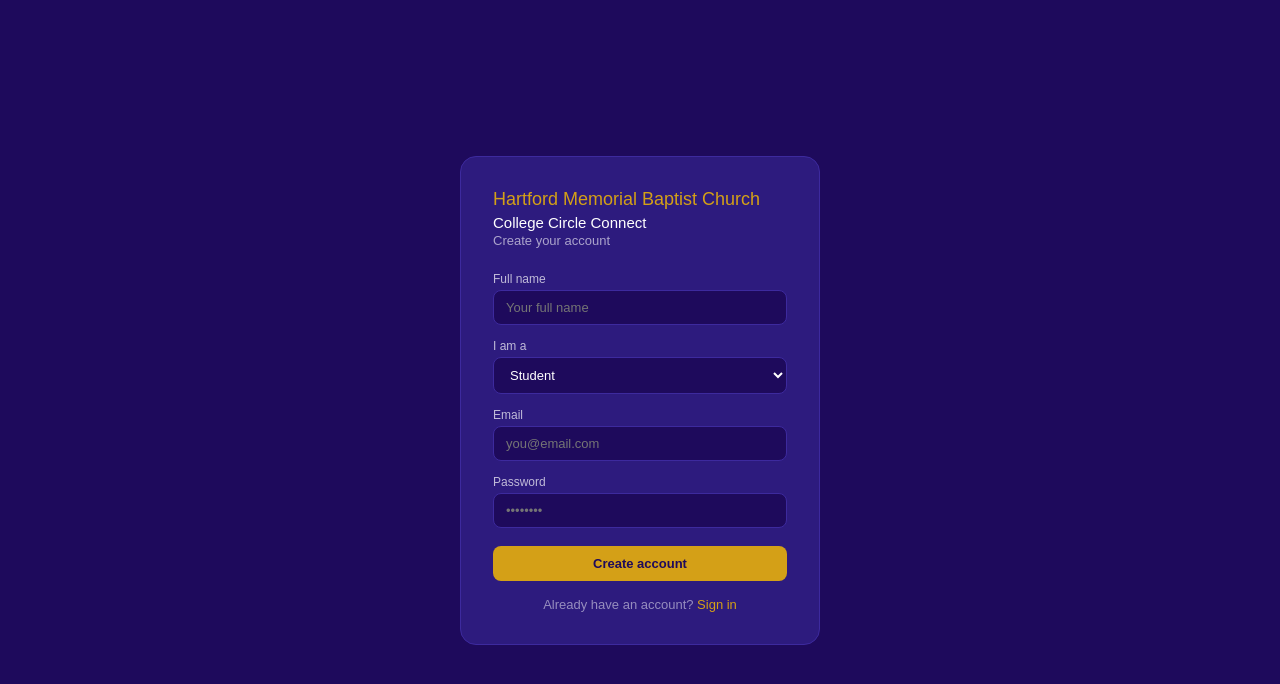
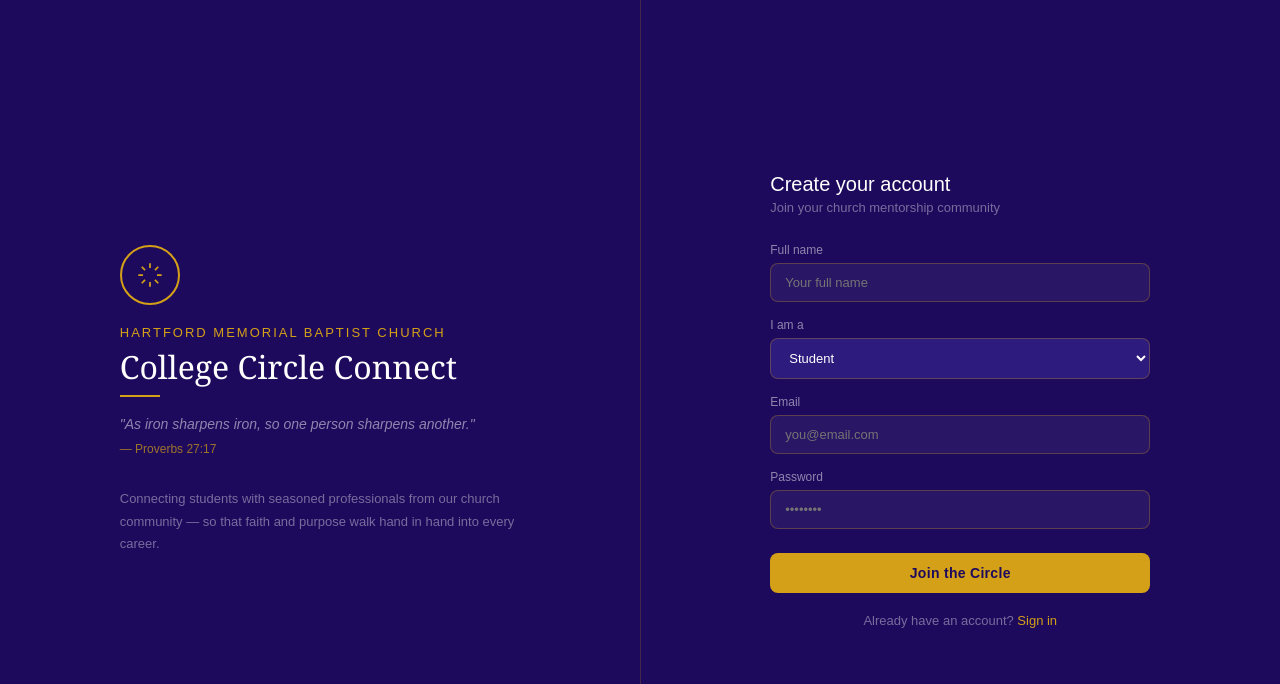
Before and after one commit to collegecircleconnect2026-sudo/college-circle-connect, a React (Vite) app: page / in a window 1280 px wide. Both pictures are taken after a click on the element "Sign up". Shown: the top 684 px of the page. Built offline with nearby package versions, Linux system fonts and the light colour scheme; no server answers.

Commit message:
Update Auth.tsx
A more faith rooted layout

```diff
--- a/src/components/Auth.tsx
+++ b/src/components/Auth.tsx
@@ -1,192 +1,159 @@
-import { useState } from 'react';
-import { supabase } from '../supabase';
+import { useState } from 'react'
+import { supabase } from '../supabase'
 
 export default function Auth() {
-  const [email, setEmail] = useState('');
-  const [password, setPassword] = useState('');
-  const [fullName, setFullName] = useState('');
-  const [role, setRole] = useState('student');
-  const [isSignUp, setIsSignUp] = useState(false);
-  const [loading, setLoading] = useState(false);
-  const [error, setError] = useState('');
+  const [email, setEmail] = useState('')
+  const [password, setPassword] = useState('')
+  const [fullName, setFullName] = useState('')
+  const [role, setRole] = useState('student')
+  const [isSignUp, setIsSignUp] = useState(false)
+  const [loading, setLoading] = useState(false)
+  const [error, setError] = useState('')
 
   async function handleAuth() {
-    setLoading(true);
-    setError('');
+    setLoading(true)
+    setError('')
     if (isSignUp) {
-      const { data, error } = await supabase.auth.signUp({ email, password });
-      if (error) {
-        setError(error.message);
-        setLoading(false);
-        return;
-      }
+      const { data, error } = await supabase.auth.signUp({ email, password })
+      if (error) { setError(error.message); setLoading(false); return }
       if (data.user) {
         await supabase.from('users').insert({
           id: data.user.id,
           full_name: fullName,
           email,
           role,
-          avatar_initials: fullName
-            .split(' ')
-            .map((n: string) => n[0])
-            .join('')
-            .slice(0, 2)
-            .toUpperCase(),
-        });
+          avatar_initials: fullName.split(' ').map((n:string) => n[0]).join('').slice(0,2).toUpperCase()
+        })
       }
     } else {
-      const { error } = await supabase.auth.signInWithPassword({
-        email,
-        password,
-      });
-      if (error) {
-        setError(error.message);
-        setLoading(false);
-        return;
+      const { error } = await supabase.auth.signInWithPassword({ email, password })
+      if (error) { setError(error.message); setLoading(false); return }
     }
-    }
-    setLoading(false);
+    setLoading(false)
   }
 
-  const s: any = {
-    wrap: {
-      minHeight: '100vh',
-      display: 'flex',
-      alignItems: 'center',
-      justifyContent: 'center',
-      background: '#1E0A5C',
-      fontFamily: 'sans-serif',
-    },
-    box: {
-      background: '#2D1B7E',
-      border: '0.5px solid #3D2A9E',
-      borderRadius: 16,
-      padding: 32,
-      width: 360,
-    },
-    logo: { fontSize: 18, fontWeight: 500, color: '#D4A017', marginBottom: 4 },
-    sub: { fontSize: 13, color: 'rgba(255,255,255,0.6)', marginBottom: 24 },
-    label: {
-      fontSize: 12,
-      color: 'rgba(255,255,255,0.7)',
-      marginBottom: 4,
-      display: 'block',
-    },
-    input: {
-      width: '100%',
-      padding: '9px 12px',
-      border: '0.5px solid #3D2A9E',
-      borderRadius: 8,
-      fontSize: 13,
-      marginBottom: 14,
-      boxSizing: 'border-box' as any,
-      background: '#1E0A5C',
-      color: 'white',
-    },
-    select: {
-      width: '100%',
-      padding: '9px 12px',
-      border: '0.5px solid #3D2A9E',
-      borderRadius: 8,
-      fontSize: 13,
-      marginBottom: 14,
-      boxSizing: 'border-box' as any,
-      background: '#1E0A5C',
-      color: 'white',
-    },
-    btn: {
-      width: '100%',
-      padding: '10px',
-      background: '#D4A017',
-      color: '#1E0A5C',
-      border: 'none',
-      borderRadius: 8,
-      fontSize: 13,
-      fontWeight: 700,
-      cursor: 'pointer',
-      marginTop: 4,
-    },
-    toggle: {
-      textAlign: 'center' as any,
-      marginTop: 16,
-      fontSize: 13,
-      color: 'rgba(255,255,255,0.5)',
-    },
-    link: { color: '#D4A017', cursor: 'pointer', fontWeight: 500 },
-    err: {
-      fontSize: 12,
-      color: '#ff6b6b',
-      marginBottom: 12,
-      background: 'rgba(255,100,100,0.1)',
-      padding: '8px 10px',
-      borderRadius: 6,
-    },
-  };
-
   return (
-    <div style={s.wrap}>
-      <div style={s.box}>
-        <div style={s.logo}>Hartford Memorial Baptist Church</div>
-        <div
-          style={{
-            fontSize: 15,
-            fontWeight: 500,
-            color: 'white',
-            marginBottom: 2,
-          }}
-        >
+    <div style={{
+      minHeight:'100vh',
+      display:'flex',
+      background:'#1E0A5C',
+      fontFamily:"'Georgia', serif",
+    }}>
+      <div style={{
+        flex:1,
+        display:'flex',
+        flexDirection:'column',
+        alignItems:'center',
+        justifyContent:'center',
+        padding:'40px',
+        borderRight:'0.5px solid rgba(212,160,23,0.2)',
+      }}>
+        <div style={{maxWidth:400,width:'100%'}}>
+          <div style={{
+            width:60,height:60,borderRadius:'50%',
+            border:'2px solid #D4A017',
+            display:'flex',alignItems:'center',justifyContent:'center',
+            marginBottom:20,
+          }}>
+            <svg width="28" height="28" viewBox="0 0 24 24" fill="none" stroke="#D4A017" strokeWidth="1.5">
+              <path d="M12 2L12 6M12 18L12 22M4.93 4.93L7.76 7.76M16.24 16.24L19.07 19.07M2 12L6 12M18 12L22 12M4.93 19.07L7.76 16.24M16.24 7.76L19.07 4.93"/>
+            </svg>
+          </div>
+          <div style={{fontSize:13,color:'#D4A017',fontFamily:'sans-serif',letterSpacing:2,textTransform:'uppercase',marginBottom:8}}>
+            Hartford Memorial Baptist Church
+          </div>
+          <div style={{fontSize:32,fontWeight:400,color:'white',lineHeight:1.2,marginBottom:8}}>
             College Circle Connect
           </div>
-        <div style={s.sub}>
+          <div style={{width:40,height:2,background:'#D4A017',marginBottom:16}}></div>
+          <div style={{fontSize:14,color:'rgba(255,255,255,0.5)',lineHeight:1.7,fontFamily:'sans-serif',fontStyle:'italic'}}>
+            "As iron sharpens iron, so one person sharpens another."
+          </div>
+          <div style={{fontSize:12,color:'rgba(212,160,23,0.7)',marginTop:6,fontFamily:'sans-serif'}}>
+            — Proverbs 27:17
+          </div>
+          <div style={{marginTop:32,fontSize:13,color:'rgba(255,255,255,0.4)',fontFamily:'sans-serif',lineHeight:1.7}}>
+            Connecting students with seasoned professionals from our church community — so that faith and purpose walk hand in hand into every career.
+          </div>
+        </div>
+      </div>
+
+      <div style={{
+        flex:1,
+        display:'flex',
+        alignItems:'center',
+        justifyContent:'center',
+        padding:'40px',
+      }}>
+        <div style={{maxWidth:380,width:'100%'}}>
+          <div style={{fontSize:20,fontWeight:400,color:'white',marginBottom:4,fontFamily:'sans-serif'}}>
             {isSignUp ? 'Create your account' : 'Welcome back'}
           </div>
-        {error && <div style={s.err}>{error}</div>}
+          <div style={{fontSize:13,color:'rgba(255,255,255,0.4)',marginBottom:28,fontFamily:'sans-serif'}}>
+            {isSignUp ? 'Join your church mentorship community' : 'Sign in to your Circle'}
+          </div>
+
+          {error && (
+            <div style={{fontSize:12,color:'#ff6b6b',marginBottom:16,background:'rgba(255,100,100,0.1)',padding:'10px 12px',borderRadius:8,fontFamily:'sans-serif'}}>
+              {error}
+            </div>
+          )}
+
           {isSignUp && (
             <>
-            <label style={s.label}>Full name</label>
+              <div style={{fontSize:12,color:'rgba(255,255,255,0.5)',marginBottom:6,fontFamily:'sans-serif'}}>Full name</div>
               <input
-              style={s.input}
+                style={{width:'100%',padding:'11px 14px',border:'0.5px solid rgba(212,160,23,0.3)',borderRadius:8,fontSize:13,marginBottom:16,boxSizing:'border-box' as any,background:'rgba(255,255,255,0.05)',color:'white',fontFamily:'sans-serif',outline:'none'}}
                 value={fullName}
-              onChange={(e) => setFullName(e.target.value)}
+                onChange={e=>setFullName(e.target.value)}
                 placeholder="Your full name"
               />
-            <label style={s.label}>I am a</label>
+              <div style={{fontSize:12,color:'rgba(255,255,255,0.5)',marginBottom:6,fontFamily:'sans-serif'}}>I am a</div>
               <select
-              style={s.select}
+                style={{width:'100%',padding:'11px 14px',border:'0.5px solid rgba(212,160,23,0.3)',borderRadius:8,fontSize:13,marginBottom:16,boxSizing:'border-box' as any,background:'#2D1B7E',color:'white',fontFamily:'sans-serif',outline:'none'}}
                 value={role}
-              onChange={(e) => setRole(e.target.value)}
+                onChange={e=>setRole(e.target.value)}
               >
                 <option value="student">Student</option>
                 <option value="mentor">Mentor</option>
               </select>
             </>
           )}
-        <label style={s.label}>Email</label>
+
+          <div style={{fontSize:12,color:'rgba(255,255,255,0.5)',marginBottom:6,fontFamily:'sans-serif'}}>Email</div>
           <input
-          style={s.input}
+            style={{width:'100%',padding:'11px 14px',border:'0.5px solid rgba(212,160,23,0.3)',borderRadius:8,fontSize:13,marginBottom:16,boxSizing:'border-box' as any,background:'rgba(255,255,255,0.05)',color:'white',fontFamily:'sans-serif',outline:'none'}}
             type="email"
             value={email}
-          onChange={(e) => setEmail(e.target.value)}
+            onChange={e=>setEmail(e.target.value)}
             placeholder="you@email.com"
           />
-        <label style={s.label}>Password</label>
+
+          <div style={{fontSize:12,color:'rgba(255,255,255,0.5)',marginBottom:6,fontFamily:'sans-serif'}}>Password</div>
           <input
-          style={s.input}
+            style={{width:'100%',padding:'11px 14px',border:'0.5px solid rgba(212,160,23,0.3)',borderRadius:8,fontSize:13,marginBottom:24,boxSizing:'border-box' as any,background:'rgba(255,255,255,0.05)',color:'white',fontFamily:'sans-serif',outline:'none'}}
             type="password"
             value={password}
-          onChange={(e) => setPassword(e.target.value)}
+            onChange={e=>setPassword(e.target.value)}
             placeholder="••••••••"
           />
-        <button style={s.btn} onClick={handleAuth} disabled={loading}>
-          {loading ? 'Please wait...' : isSignUp ? 'Create account' : 'Sign in'}
+
+          <button
+            style={{width:'100%',padding:'12px',background:'#D4A017',color:'#1E0A5C',border:'none',borderRadius:8,fontSize:14,fontWeight:700,cursor:'pointer',fontFamily:'sans-serif',letterSpacing:.3}}
+            onClick={handleAuth}
+            disabled={loading}
+          >
+            {loading ? 'Please wait...' : isSignUp ? 'Join the Circle' : 'Sign in'}
           </button>
-        <div style={s.toggle}>
+
+          <div style={{textAlign:'center',marginTop:20,fontSize:13,color:'rgba(255,255,255,0.4)',fontFamily:'sans-serif'}}>
             {isSignUp ? 'Already have an account? ' : "Don't have an account? "}
-          <span style={s.link} onClick={() => setIsSignUp(!isSignUp)}>
+            <span style={{color:'#D4A017',cursor:'pointer',fontWeight:500}} onClick={()=>setIsSignUp(!isSignUp)}>
               {isSignUp ? 'Sign in' : 'Sign up'}
             </span>
           </div>
         </div>
       </div>
-  );
+    </div>
+  )
 }
```
Lines whose indentation alone changed are shown as unchanged.
